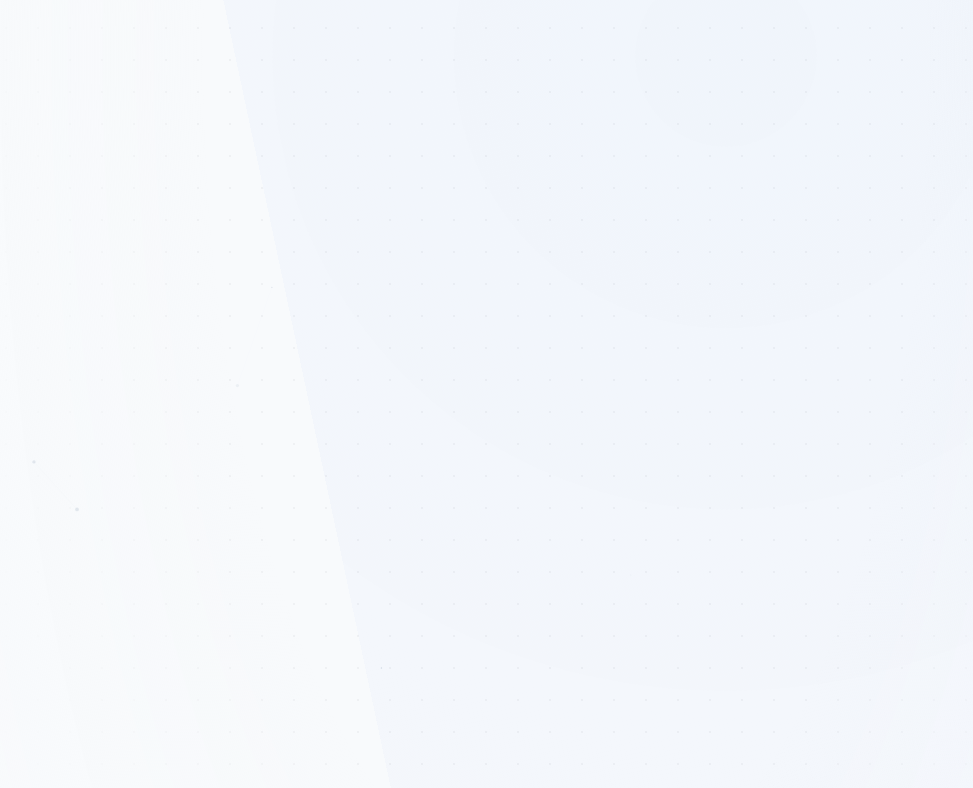
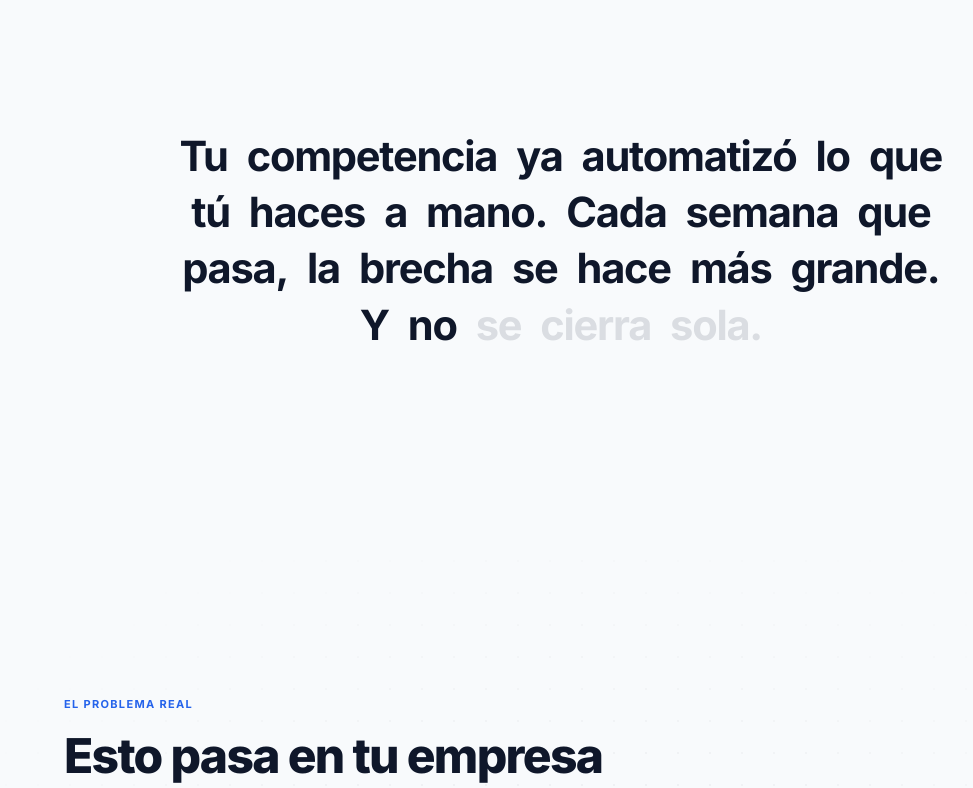
Before and after one commit to josegabri06-clinicnova/XTECH-Consultant, a Next.js app: page / in a window 1280 px wide. Shown: the part 1460-2248 px from the top of the page, without its empty margins (74-1047 px from the left). Built offline with nearby package versions, Linux system fonts and the light colour scheme.

Commit message:
fix: corregir IDs de canvas y habilitar data-reveal en textos cinema

```diff
--- a/app/page.js
+++ b/app/page.js
@@ -443,6 +443,7 @@ export default function Home() {
       {/* HERO */}
       <section id="hero">
         <ParticleCanvas
+          id="particle-canvas"
           count={35}
           maxDist={120}
           speed={0.12}
@@ -586,7 +587,7 @@ export default function Home() {
       {/* INTERSTITIAL 1 */}
       <section className="interstitial">
         <div className="container">
-          <p className="cinema-text lit">
+          <p className="cinema-text" data-reveal="words">
             Tu competencia ya automatizó lo que tú haces a mano. Cada semana que pasa, la brecha se hace más grande. Y no se cierra sola.
           </p>
         </div>
@@ -657,7 +658,7 @@ export default function Home() {
       {/* INTERSTITIAL 2 */}
       <section className="interstitial">
         <div className="container">
-          <p className="cinema-text lit">
+          <p className="cinema-text" data-reveal="words">
             No necesitas más herramientas. Necesitas que alguien conecte las que ya tienes, automatice lo que te roba tiempo, y construya lo que no existe en el mercado.
           </p>
         </div>
@@ -721,7 +722,7 @@ export default function Home() {
       {/* INTERSTITIAL 3 */}
       <section className="interstitial interstitial-accent">
         <div className="container">
-          <p className="cinema-text cinema-small lit">
+          <p className="cinema-text cinema-small" data-reveal="words">
             "¿Y si lo que necesito no existe en el mercado?" — Exacto. Por eso lo construimos nosotros.
           </p>
         </div>
@@ -1149,7 +1150,7 @@ export default function Home() {
       {/* INTERSTITIAL 4 */}
       <section className="interstitial">
         <div className="container">
-          <p className="cinema-text lit">
+          <p className="cinema-text" data-reveal="words">
             Cada uno de estos productos se diseñó, construyó y lanzó en menos de 4 semanas. El tuyo también puede estarlo.
           </p>
         </div>
@@ -1337,6 +1338,7 @@ export default function Home() {
       {/* FINAL CTA & BOOKING COMPONENT */}
       <section id="contacto" className="section section-cta-final">
         <ParticleCanvas
+          id="cta-canvas"
           count={15}
           maxDist={90}
           speed={0.1}
--- a/components/ParticleCanvas.jsx
+++ b/components/ParticleCanvas.jsx
@@ -3,6 +3,7 @@
 import React, { useEffect, useRef } from 'react';
 
 export default function ParticleCanvas({
+  id = 'particle-canvas',
   count = 35,
   maxDist = 120,
   speed = 0.12,
@@ -204,5 +205,5 @@ export default function ParticleCanvas({
     };
   }, [count, maxDist, speed, mouseRadius, baseColor, accentColor]);
 
-  return <canvas ref={canvasRef} className={className} aria-hidden="true" style={{ display: 'block', width: '100%', height: '100%' }} />;
+  return <canvas ref={canvasRef} id={id} className={className} aria-hidden="true" style={{ display: 'block', width: '100%', height: '100%' }} />;
 }
```
